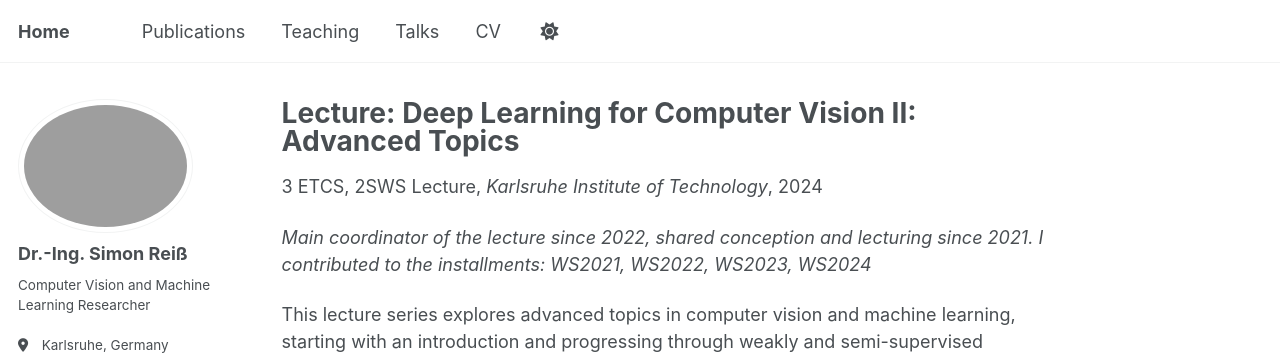
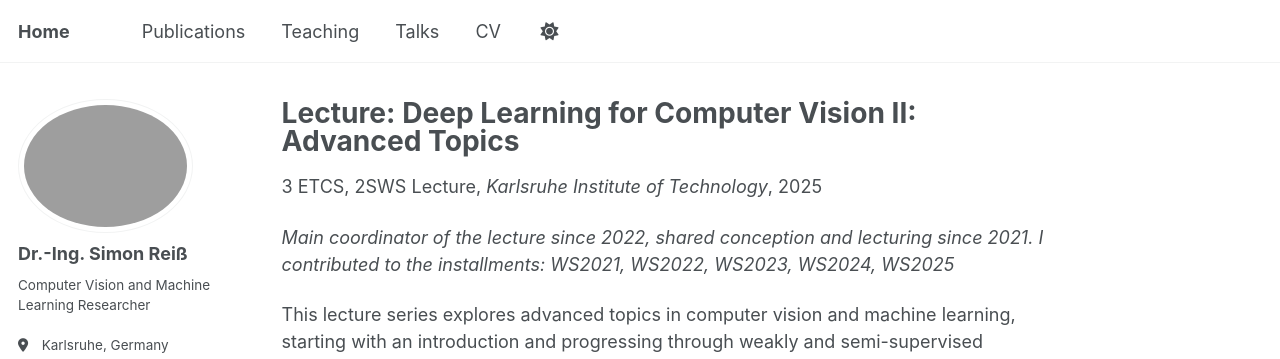
Before and after one commit to Simael/simael.github.io, a Jekyll site: the page built from _teaching/2024-10-21_DL2.md, in a window 1280 px wide and 1205 px high. Shown: the top 359 px of the window. Built offline with Jekyll 4.4.1, drawn with Linux system fonts in a browser that asks for light colours; some web fonts are replaced; a script that is not in the unit is left out.

Commit message:
Updated teaching

```diff
--- a/_teaching/2024-10-21_DL2.md
+++ b/_teaching/2024-10-21_DL2.md
@@ -4,11 +4,11 @@ collection: teaching
 type: "3 ETCS, 2SWS Lecture"
 permalink: /teaching/DL2
 venue: "Karlsruhe Institute of Technology"
-date: 2024-10-21
+date: 2025-10-21
 location: "Karlsruhe, Germany"
 ---
 
 *Main coordinator of the lecture since 2022, shared conception and lecturing since 2021.
-I contributed to the installments: WS2021, WS2022, WS2023, WS2024*
+I contributed to the installments: WS2021, WS2022, WS2023, WS2024, WS2025*
 
 This lecture series explores advanced topics in computer vision and machine learning, starting with an introduction and progressing through weakly and semi-supervised learning techniques. It then covers visual transformers, from foundational concepts to specific tasks, and delves into representation learning. The course bridges vision and language, examines efficient architectures and fine-tuning strategies, and introduces generative models. In the later stages, it addresses uncertainty, interpretability, continual learning, and visual in-context learning. It concludes with interactive segmentation techniques, including the Segment Anything Model ([Website](https://cvhci.iar.kit.edu/600.php)).
```
Also changed, not shown: _teaching/2025-08-06_MABAthesis.md (+2 -1 lines).
